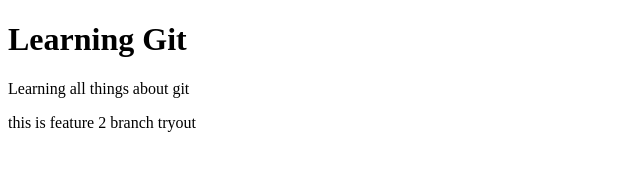
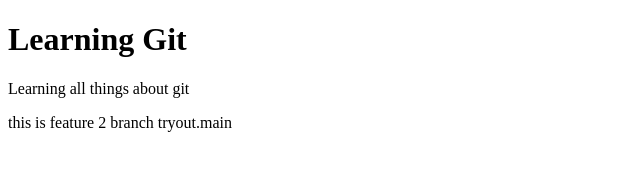
Before and after one commit to aryaaich/Another_one, a plain HTML site: page index.html in a window 1280 px wide. Shown: the full height of the page, 0-640 px from the left. Drawn offline with Linux system fonts and the light colour scheme.

Commit message:
added to main branch

```diff
--- a/index.html
+++ b/index.html
@@ -7,9 +7,7 @@
 </head>
 <h1>Learning Git</h1>
 <p>Learning all things about git</p>
-<p>this is feature 2 branch tryout
-
-</p>
+<p>this is feature 2 branch tryout.main </p>
 <body>
 
 </body>
```
